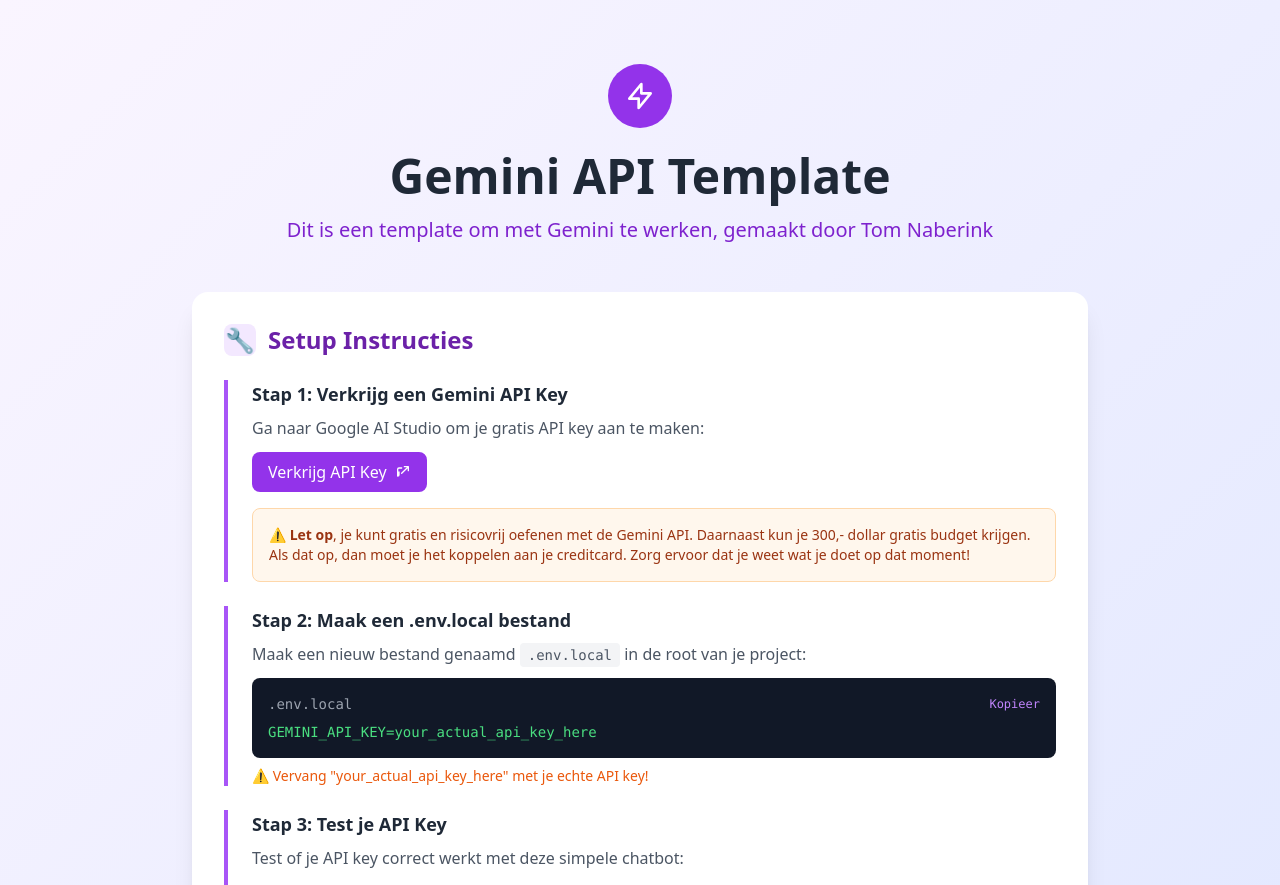
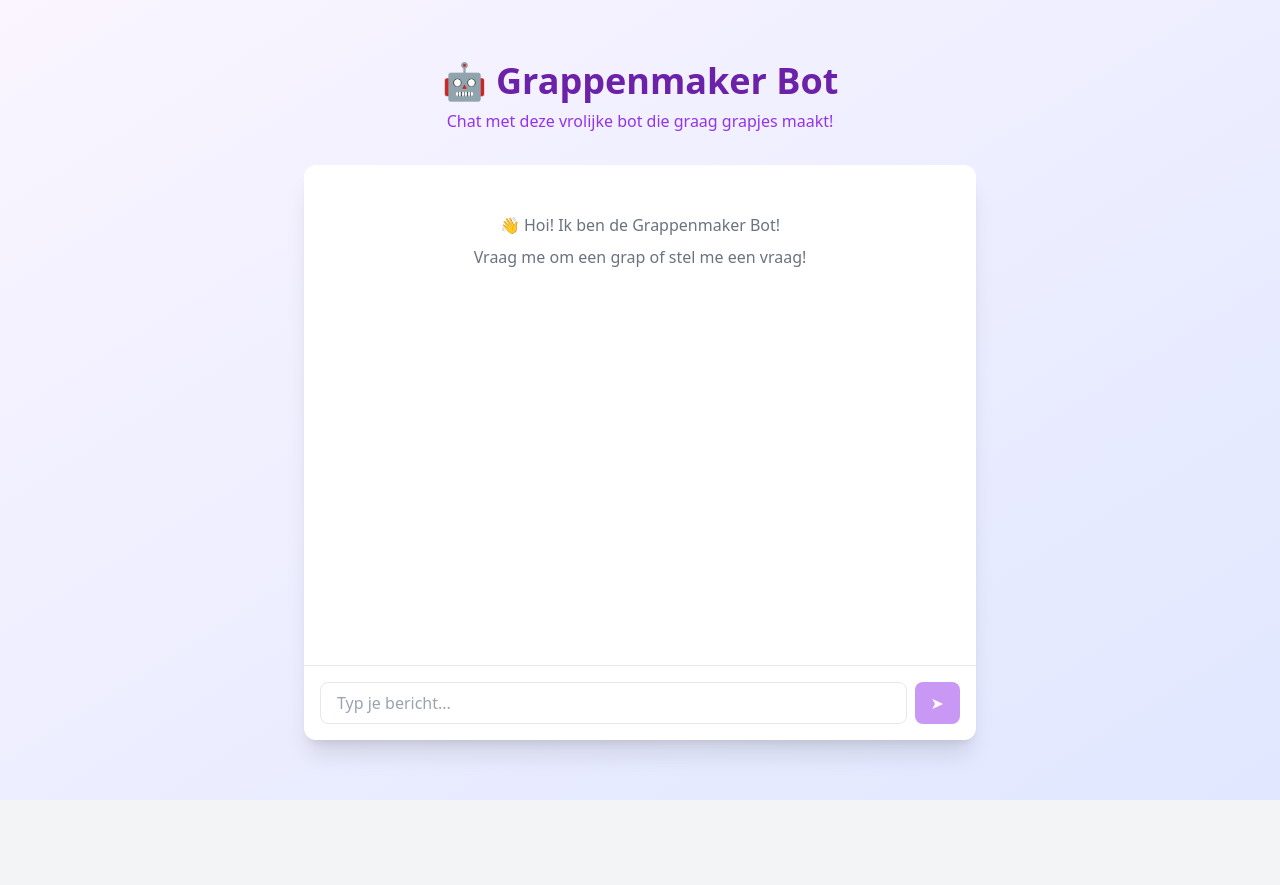
Before and after one commit to TomNaberink/gemini-simpele-chatbot-nextJS-cursor, a Next.js app: page / in a window 1280 px wide. Shown: the top 885 px of the page. After the commit the page ends 800 px from the top, so only its background shows below. Built offline with nearby package versions, Linux system fonts and the light colour scheme.

Commit message:
Create a Joke-Telling Chatbot

```diff
--- a/src/app/page.tsx
+++ b/src/app/page.tsx
@@ -1,124 +1,19 @@
-import TestChatBot from '@/components/TestChatBot'
+import JokeChatBot from '@/components/JokeChatBot'
 
 export default function Home() {
   return (
-    <div className="min-h-screen bg-gradient-to-br from-purple-50 to-indigo-100">
-      <div className="container mx-auto px-4 py-16">
-
-        {/* Header */}
-        <div className="text-center mb-12">
-          <div className="inline-flex items-center justify-center w-16 h-16 bg-purple-600 rounded-full mb-6">
-            <svg className="w-8 h-8 text-white" fill="none" stroke="currentColor" viewBox="0 0 24 24">
-              <path strokeLinecap="round" strokeLinejoin="round" strokeWidth={2} d="M13 10V3L4 14h7v7l9-11h-7z" />
-            </svg>
-          </div>
-
-          <h1 className="text-5xl font-bold text-gray-800 mb-4">
-            Gemini API Template
+    <div className="min-h-screen bg-gradient-to-br from-purple-50 to-indigo-100 flex items-center justify-center p-4">
+      <div className="max-w-2xl w-full">
+        <div className="text-center mb-8">
+          <h1 className="text-4xl font-bold text-purple-800 mb-2">
+            🤖 Grappenmaker Bot
           </h1>
-
-          <p className="text-xl text-purple-700 font-medium">
-            Dit is een template om met Gemini te werken, gemaakt door Tom Naberink
+          <p className="text-purple-600">
+            Chat met deze vrolijke bot die graag grapjes maakt!
           </p>
         </div>
 
-        {/* Main Content */}
-        <div className="max-w-4xl mx-auto">
-
-          {/* Setup Instructions */}
-          <div className="bg-white rounded-2xl shadow-xl p-8">
-            <h2 className="text-2xl font-bold text-purple-800 mb-6 flex items-center">
-              <span className="w-8 h-8 bg-purple-100 rounded-lg flex items-center justify-center mr-3">
-                🔧
-              </span>
-              Setup Instructies
-            </h2>
-
-            <div className="space-y-6">
-
-              {/* Step 1 */}
-              <div className="border-l-4 border-purple-500 pl-6">
-                <h3 className="text-lg font-semibold text-gray-800 mb-2">
-                  Stap 1: Verkrijg een Gemini API Key
-                </h3>
-                <p className="text-gray-600 mb-3">
-                  Ga naar Google AI Studio om je gratis API key aan te maken:
-                </p>
-                <a
-                  href="https://makersuite.google.com/app/apikey"
-                  target="_blank"
-                  className="inline-flex items-center px-4 py-2 bg-purple-600 text-white rounded-lg hover:bg-purple-700 transition-colors"
-                >
-                  <span>Verkrijg API Key</span>
-                  <svg className="w-4 h-4 ml-2" fill="none" stroke="currentColor" viewBox="0 0 24 24">
-                    <path strokeLinecap="round" strokeLinejoin="round" strokeWidth={2} d="M10 6H6a2 2 0 00-2 2v10a2 2 0 002-2v-4M14 4h6m0 0v6m0-6L10 14" />
-                  </svg>
-                </a>
-
-                <div className="mt-4 p-4 bg-orange-50 border border-orange-200 rounded-lg">
-                  <p className="text-orange-800 text-sm">
-                    ⚠️ <strong>Let op</strong>, je kunt gratis en risicovrij oefenen met de Gemini API. Daarnaast kun je 300,- dollar gratis budget krijgen. Als dat op, dan moet je het koppelen aan je creditcard. Zorg ervoor dat je weet wat je doet op dat moment!
-                  </p>
-                </div>
-              </div>
-
-              {/* Step 2 */}
-              <div className="border-l-4 border-purple-500 pl-6">
-                <h3 className="text-lg font-semibold text-gray-800 mb-2">
-                  Stap 2: Maak een .env.local bestand
-                </h3>
-                <p className="text-gray-600 mb-3">
-                  Maak een nieuw bestand genaamd <code className="bg-gray-100 px-2 py-1 rounded text-sm">.env.local</code> in de root van je project:
-                </p>
-                <div className="bg-gray-900 text-green-400 p-4 rounded-lg font-mono text-sm">
-                  <div className="flex items-center justify-between mb-2">
-                    <span className="text-gray-400">.env.local</span>
-                    <button className="text-purple-400 hover:text-purple-300 text-xs">
-                      Kopieer
-                    </button>
-                  </div>
-                  <code>GEMINI_API_KEY=your_actual_api_key_here</code>
-                </div>
-                <p className="text-orange-600 text-sm mt-2 font-medium">
-                  ⚠️ Vervang "your_actual_api_key_here" met je echte API key!
-                </p>
-              </div>
-
-              {/* Step 3 - Test Step */}
-              <div className="border-l-4 border-purple-500 pl-6">
-                <h3 className="text-lg font-semibold text-gray-800 mb-2">
-                  Stap 3: Test je API Key
-                </h3>
-                <p className="text-gray-600 mb-4">
-                  Test of je API key correct werkt met deze simpele chatbot:
-                </p>
-                <TestChatBot />
-              </div>
-
-              {/* Step 4 - Build Step */}
-              <div className="border-l-4 border-purple-500 pl-6">
-                <h3 className="text-lg font-semibold text-gray-800 mb-2">
-                  Stap 4: Bouwen maar!
-                </h3>
-                <p className="text-gray-600">
-                  Wat ga jij maken om het onderwijs te verbeteren?
-                </p>
-              </div>
-            </div>
-          </div>
-
-          {/* Footer */}
-          <div className="text-center mt-12">
-            <div className="inline-flex items-center space-x-4 text-purple-600">
-              <span>💜</span>
-              <span>Veel succes met bouwen!</span>
-              <span>💜</span>
-            </div>
-            <p className="text-gray-500 text-sm mt-2">
-              Template door Tom Naberink • Powered by Next.js & Gemini AI
-            </p>
-          </div>
-        </div>
+        <JokeChatBot />
       </div>
     </div>
   )
--- /dev/null
+++ b/src/components/JokeChatBot.tsx
@@ -0,0 +1,122 @@
+'use client'
+
+import { useState } from 'react'
+
+export default function JokeChatBot() {
+  const [messages, setMessages] = useState<Array<{ role: 'user' | 'bot', content: string }>>([])
+  const [input, setInput] = useState('')
+  const [isLoading, setIsLoading] = useState(false)
+
+  const systemPrompt = `Je bent een vrolijke chatbot die graag grapjes maakt.
+Als iemand om een grap vraagt, vertel je een leuke, nette grap.
+Als iemand iets anders vraagt, probeer je op een grappige manier te antwoorden en eindig je met een passende grap.
+Houd je antwoorden kort en bondig.
+Gebruik emoji's om je antwoorden leuker te maken.`
+
+  const sendMessage = async () => {
+    if (!input.trim()) return
+
+    const userMessage = input.trim()
+    setInput('')
+    setIsLoading(true)
+
+    // Add user message to chat
+    setMessages(prev => [...prev, { role: 'user', content: userMessage }])
+
+    try {
+      const response = await fetch('/api/chat', {
+        method: 'POST',
+        headers: {
+          'Content-Type': 'application/json',
+        },
+        body: JSON.stringify({
+          message: `${systemPrompt}\n\nGebruiker: ${userMessage}`
+        }),
+      })
+
+      if (!response.ok) {
+        throw new Error('Er ging iets mis bij het ophalen van een antwoord')
+      }
+
+      const data = await response.json()
+      setMessages(prev => [...prev, { role: 'bot', content: data.response }])
+    } catch (error) {
+      setMessages(prev => [...prev, {
+        role: 'bot',
+        content: '😅 Oeps! Er ging iets mis. Maar weet je wat nooit faalt? Een glimlach! 😊'
+      }])
+    } finally {
+      setIsLoading(false)
+    }
+  }
+
+  const handleKeyPress = (e: React.KeyboardEvent) => {
+    if (e.key === 'Enter' && !e.shiftKey) {
+      e.preventDefault()
+      sendMessage()
+    }
+  }
+
+  return (
+    <div className="bg-white rounded-xl shadow-xl overflow-hidden">
+      <div className="h-[500px] p-4 overflow-y-auto flex flex-col space-y-4">
+        {messages.length === 0 && (
+          <div className="text-center text-gray-500 mt-8">
+            <p>👋 Hoi! Ik ben de Grappenmaker Bot!</p>
+            <p className="mt-2">Vraag me om een grap of stel me een vraag!</p>
+          </div>
+        )}
+
+        {messages.map((message, index) => (
+          <div
+            key={index}
+            className={`flex ${message.role === 'user' ? 'justify-end' : 'justify-start'}`}
+          >
+            <div
+              className={`max-w-[80%] rounded-lg p-3 ${
+                message.role === 'user'
+                  ? 'bg-purple-600 text-white'
+                  : 'bg-gray-100 text-gray-800'
+              }`}
+            >
+              {message.content}
+            </div>
+          </div>
+        ))}
+
+        {isLoading && (
+          <div className="flex justify-start">
+            <div className="bg-gray-100 rounded-lg p-4">
+              <div className="flex space-x-2 items-center">
+                <div className="w-2 h-2 bg-purple-600 rounded-full animate-bounce"></div>
+                <div className="w-2 h-2 bg-purple-600 rounded-full animate-bounce" style={{animationDelay: '0.2s'}}></div>
+                <div className="w-2 h-2 bg-purple-600 rounded-full animate-bounce" style={{animationDelay: '0.4s'}}></div>
+              </div>
+            </div>
+          </div>
+        )}
+      </div>
+
+      <div className="border-t p-4">
+        <div className="flex space-x-2">
+          <input
+            type="text"
+            value={input}
+            onChange={(e) => setInput(e.target.value)}
+            onKeyPress={handleKeyPress}
+            placeholder="Typ je bericht..."
+            className="flex-1 px-4 py-2 border rounded-lg focus:outline-none focus:ring-2 focus:ring-purple-500"
+            disabled={isLoading}
+          />
+          <button
+            onClick={sendMessage}
+            disabled={isLoading || !input.trim()}
+            className="px-4 py-2 bg-purple-600 text-white rounded-lg hover:bg-purple-700 disabled:opacity-50 disabled:cursor-not-allowed transition-colors"
+          >
+            {isLoading ? '⏳' : '➤'}
+          </button>
+        </div>
+      </div>
+    </div>
+  )
+}
```
